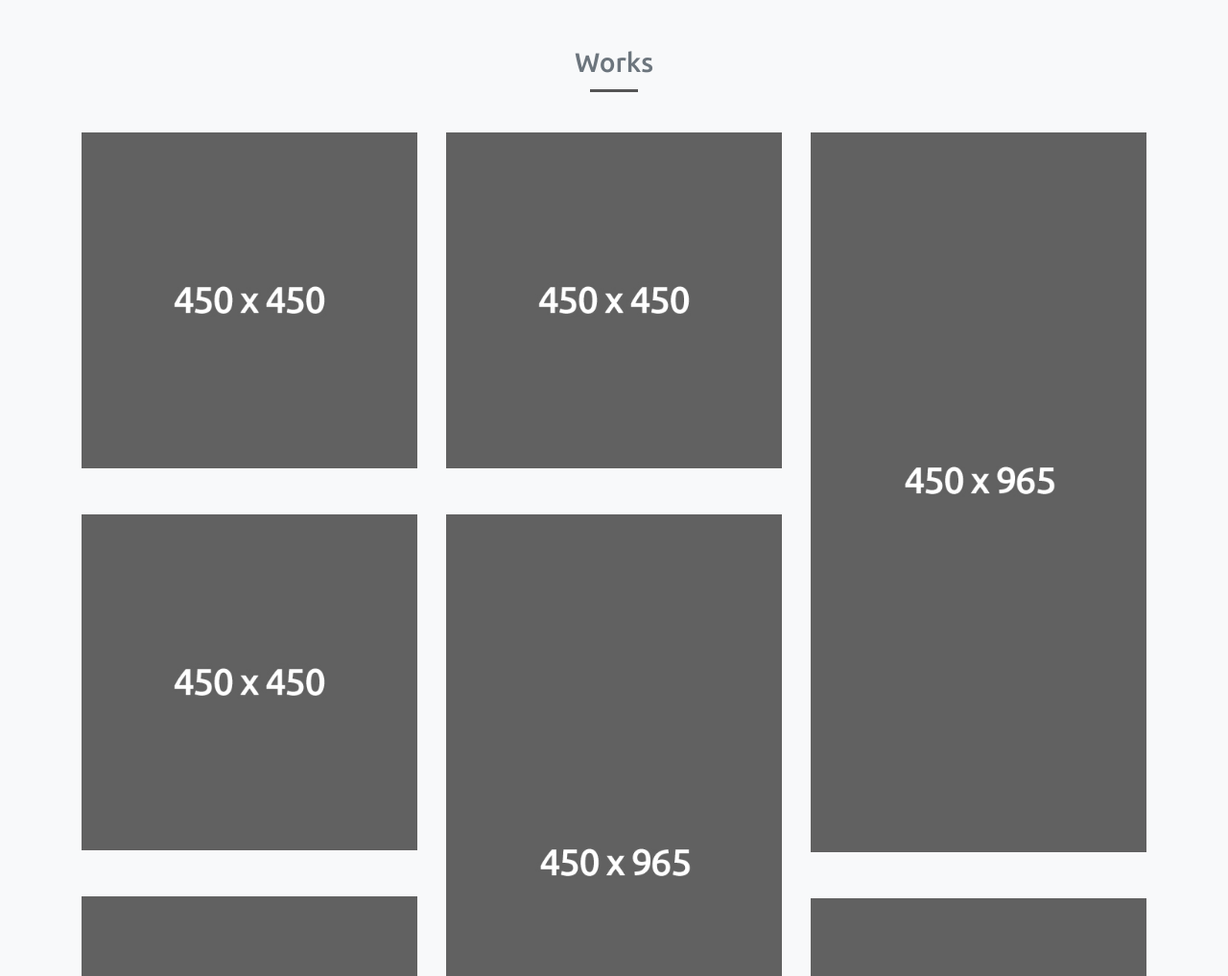
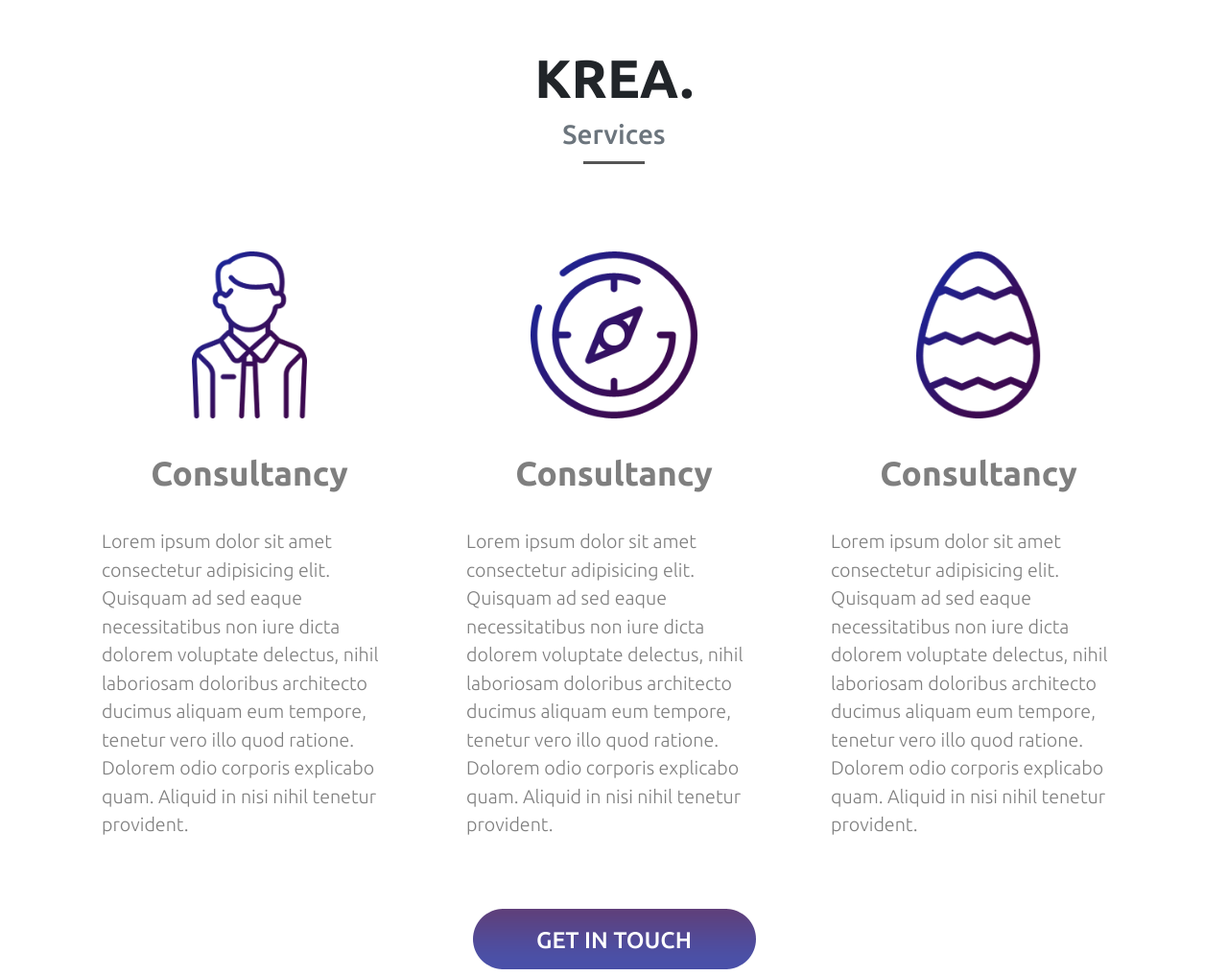
Before and after one commit to O-Honchar/krea, a plain HTML site: page index.html in a window 1280 px wide. Shown: the top 1017 px of the page at 96% size. Drawn offline with nearby package versions, Linux system fonts and the light colour scheme.

Commit message:
feat: add services section

```diff
--- a/assets/css/style.css
+++ b/assets/css/style.css
@@ -15,6 +15,21 @@ body {
   position: relative;
 }
 
+.card-title-fsize {
+  font-size: 2.2rem;
+}
+
+.card-text-fsize {
+  font-size: 1.23rem;
+}
+
+.services-button {
+  background-image: url(../img/touch-bg.png);
+  background-repeat: no-repeat;
+  background-position: center;
+  font-size: 1.5rem;
+}
+
 .heading-underline::after {
   content: '';
   position: absolute;
--- a/index.html
+++ b/index.html
@@ -17,8 +17,107 @@
   <body>
     <!---- Your code goes here ----->
 
+    <!-- Services -->
+    <div class="container-fluid w-100 pb-5">
+      <h2 class="h2 text-center text-uppercase font-weight-bold pt-5 display-4">
+        Krea.
+      </h2>
+      <h3 class="h3 text-secondary text-center pb-5">
+        <span class="heading-underline pb-3"> Services </span>
+      </h3>
+
+      <div class="container pt-5 pb-5">
+        <div class="row">
+          <div class="col-4">
+            <div class="card align-items-center border-white">
+              <img
+                class="card-img w-50"
+                src="./assets/img/services-1.png"
+                alt="Consultancy"
+              />
+              <div class="card-body">
+                <h4
+                  class="card-title card-title-fsize text-center text-black-50 font-weight-bold pt-3 pb-4"
+                >
+                  Consultancy
+                </h4>
+                <p
+                  class="card-text card-text-fsize font-weight-light text-black-50"
+                >
+                  <!-- lorem43 -->
+                  Lorem ipsum dolor sit amet consectetur adipisicing elit.
+                  Quisquam ad sed eaque necessitatibus non iure dicta dolorem
+                  voluptate delectus, nihil laboriosam doloribus architecto
+                  ducimus aliquam eum tempore, tenetur vero illo quod ratione.
+                  Dolorem odio corporis explicabo quam. Aliquid in nisi nihil
+                  tenetur provident.
+                </p>
+              </div>
+            </div>
+          </div>
+          <div class="col-4">
+            <div class="card align-items-center border-white">
+              <img
+                class="card-img w-50"
+                src="./assets/img/services-2.png"
+                alt="Consultancy"
+              />
+              <div class="card-body">
+                <h4
+                  class="card-title card-title-fsize text-center text-black-50 font-weight-bold pt-3 pb-4"
+                >
+                  Consultancy
+                </h4>
+                <p
+                  class="card-text card-text-fsize font-weight-light text-black-50"
+                >
+                  <!-- lorem43 -->
+                  Lorem ipsum dolor sit amet consectetur adipisicing elit.
+                  Quisquam ad sed eaque necessitatibus non iure dicta dolorem
+                  voluptate delectus, nihil laboriosam doloribus architecto
+                  ducimus aliquam eum tempore, tenetur vero illo quod ratione.
+                  Dolorem odio corporis explicabo quam. Aliquid in nisi nihil
+                  tenetur provident.
+                </p>
+              </div>
+            </div>
+          </div>
+          <div class="col-4">
+            <div class="card align-items-center border-white">
+              <img
+                class="card-img w-50"
+                src="./assets/img/services-3.png"
+                alt="Consultancy"
+              />
+              <div class="card-body">
+                <h4
+                  class="card-title card-title-fsize text-center text-black-50 font-weight-bold pt-3 pb-4"
+                >
+                  Consultancy
+                </h4>
+                <p
+                  class="card-text card-text-fsize font-weight-light text-black-50"
+                >
+                  <!-- lorem43 -->
+                  Lorem ipsum dolor sit amet consectetur adipisicing elit.
+                  Quisquam ad sed eaque necessitatibus non iure dicta dolorem
+                  voluptate delectus, nihil laboriosam doloribus architecto
+                  ducimus aliquam eum tempore, tenetur vero illo quod ratione.
+                  Dolorem odio corporis explicabo quam. Aliquid in nisi nihil
+                  tenetur provident.
+                </p>
+              </div>
+            </div>
+          </div>
+        </div>
+      </div>
+      <div class="text-nowrap services-button text-white py-3 text-center">
+        <span class="align-middle text-uppercase">Get in touch</span>
+      </div>
+    </div>
+
     <!-- Works -->
-    <div class="container-fluid bg-light w-100 outline">
+    <div class="container-fluid bg-light w-100 py-5">
       <h3 class="h3 text-secondary text-center pt-5 pb-5">
         <span class="heading-underline pb-3"> Works </span>
       </h3>
```
